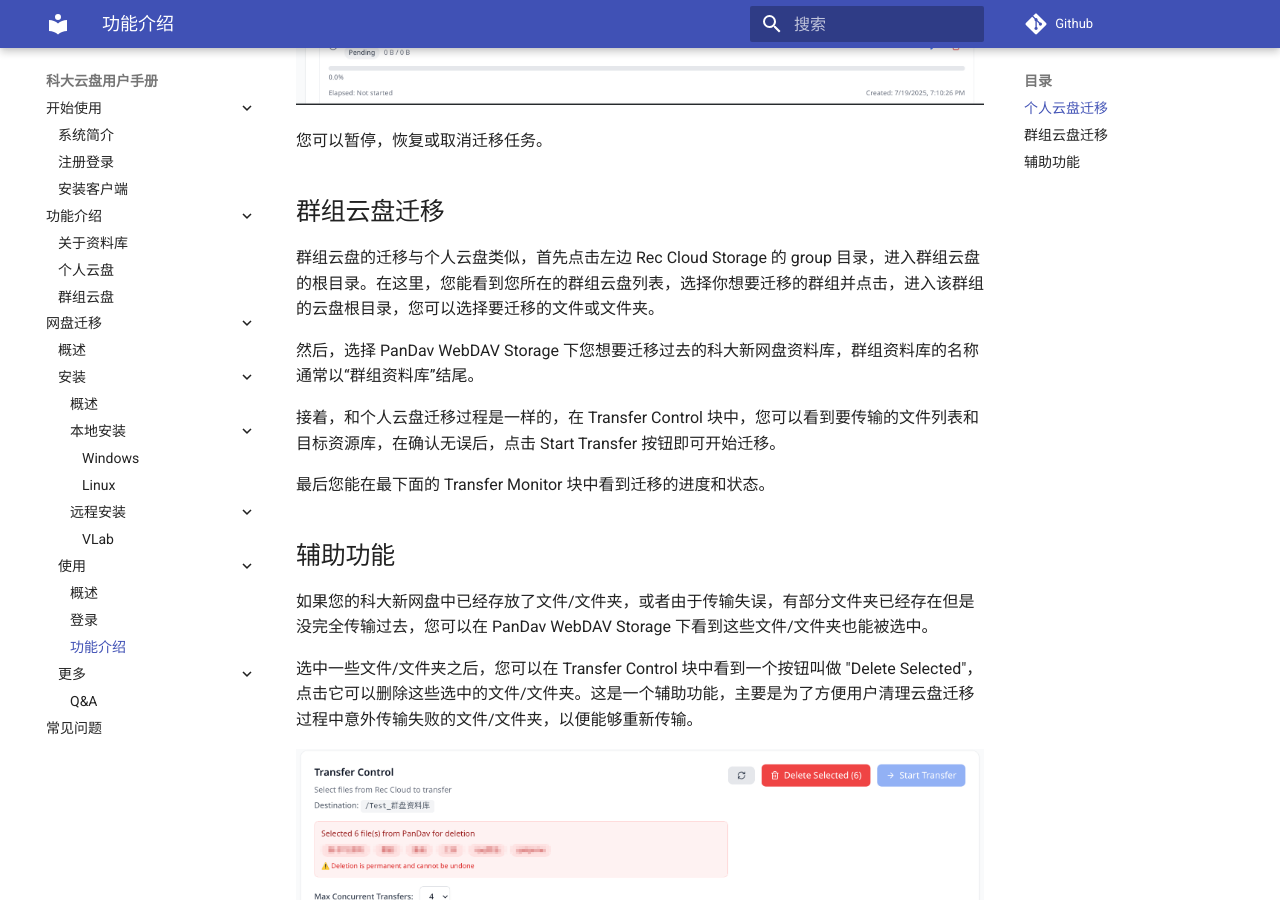
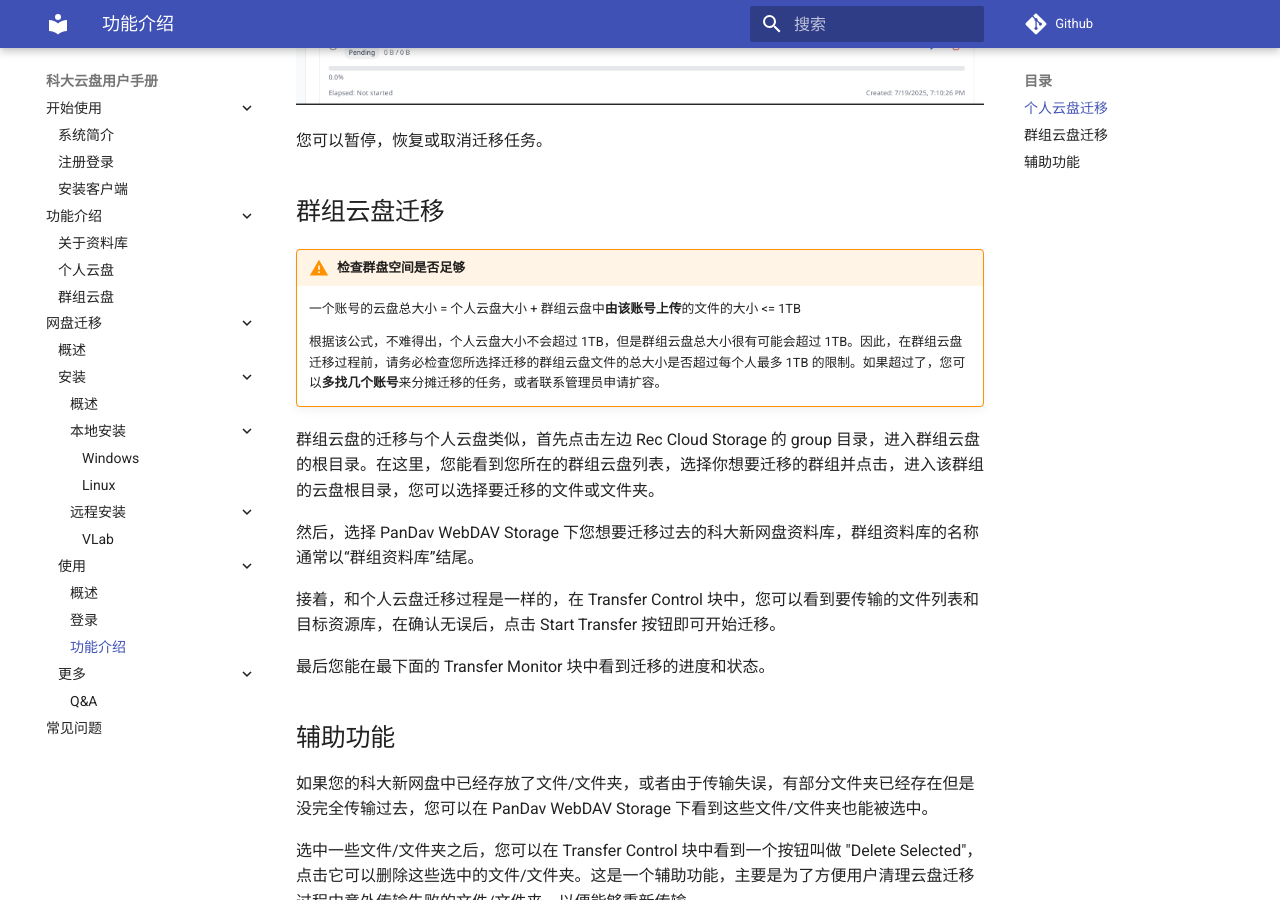
Before and after one commit to wf0229/pan_doc, an MkDocs documentation site: the page built from docs/transfer/user-guide/usage.md, in a window 1280 px wide and 900 px high, scrolled down 2559 px. Built offline with MkDocs 1.6.1 and Material for MkDocs 9.7.7, drawn with Linux system fonts in a browser that asks for light colours; comment, search, counter and statistics services are not loaded.

Commit message:
docs: warn enough space for group transfer

```diff
--- a/docs/transfer/user-guide/usage.md
+++ b/docs/transfer/user-guide/usage.md
@@ -47,6 +47,12 @@
 
 ## 群组云盘迁移
 
+!!! warning "检查群盘空间是否足够"
+
+    一个账号的云盘总大小 = 个人云盘大小 + 群组云盘中**由该账号上传**的文件的大小 <= 1TB
+
+    根据该公式，不难得出，个人云盘大小不会超过 1TB，但是群组云盘总大小很有可能会超过 1TB。因此，在群组云盘迁移过程前，请务必检查您所选择迁移的群组云盘文件的总大小是否超过每个人最多 1TB 的限制。如果超过了，您可以**多找几个账号**来分摊迁移的任务，或者联系管理员申请扩容。
+
 群组云盘的迁移与个人云盘类似，首先点击左边 Rec Cloud Storage 的 group 目录，进入群组云盘的根目录。在这里，您能看到您所在的群组云盘列表，选择你想要迁移的群组并点击，进入该群组的云盘根目录，您可以选择要迁移的文件或文件夹。
 
 然后，选择 PanDav WebDAV Storage 下您想要迁移过去的科大新网盘资料库，群组资料库的名称通常以“群组资料库”结尾。
```
